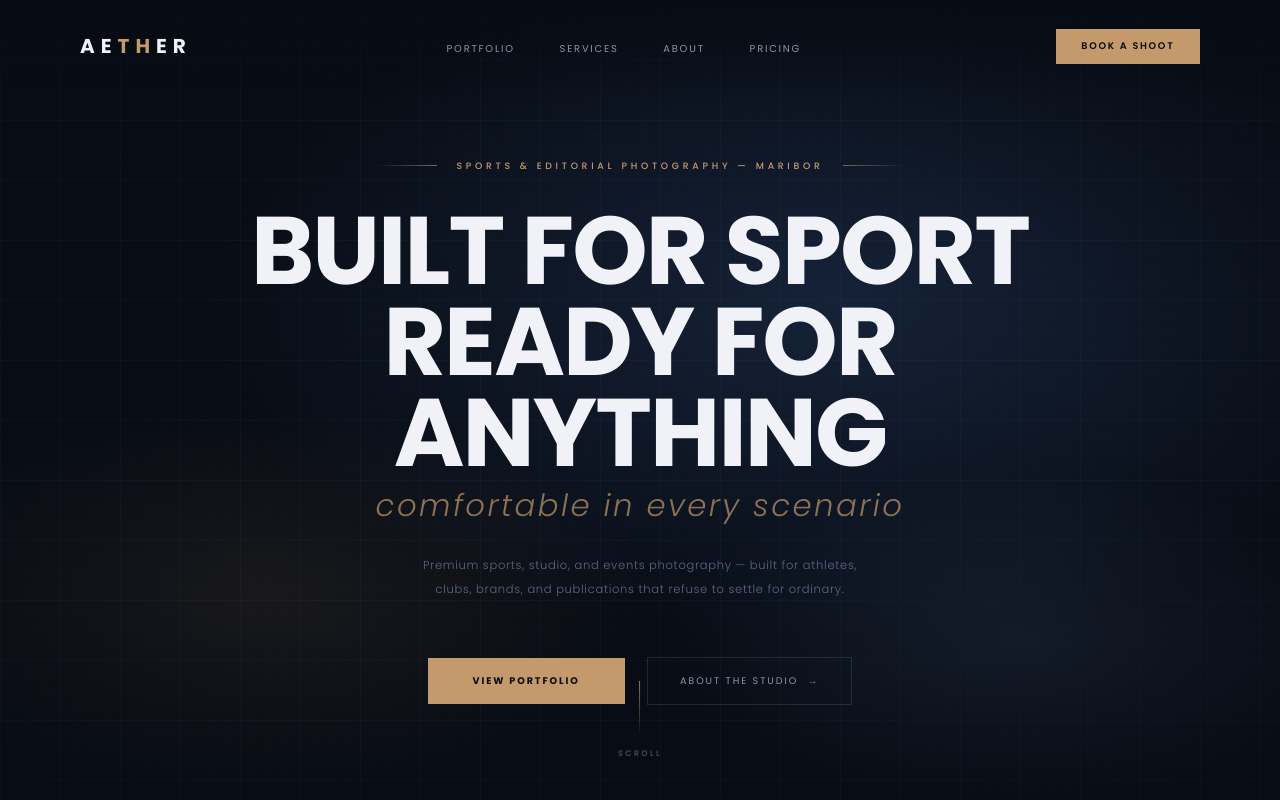
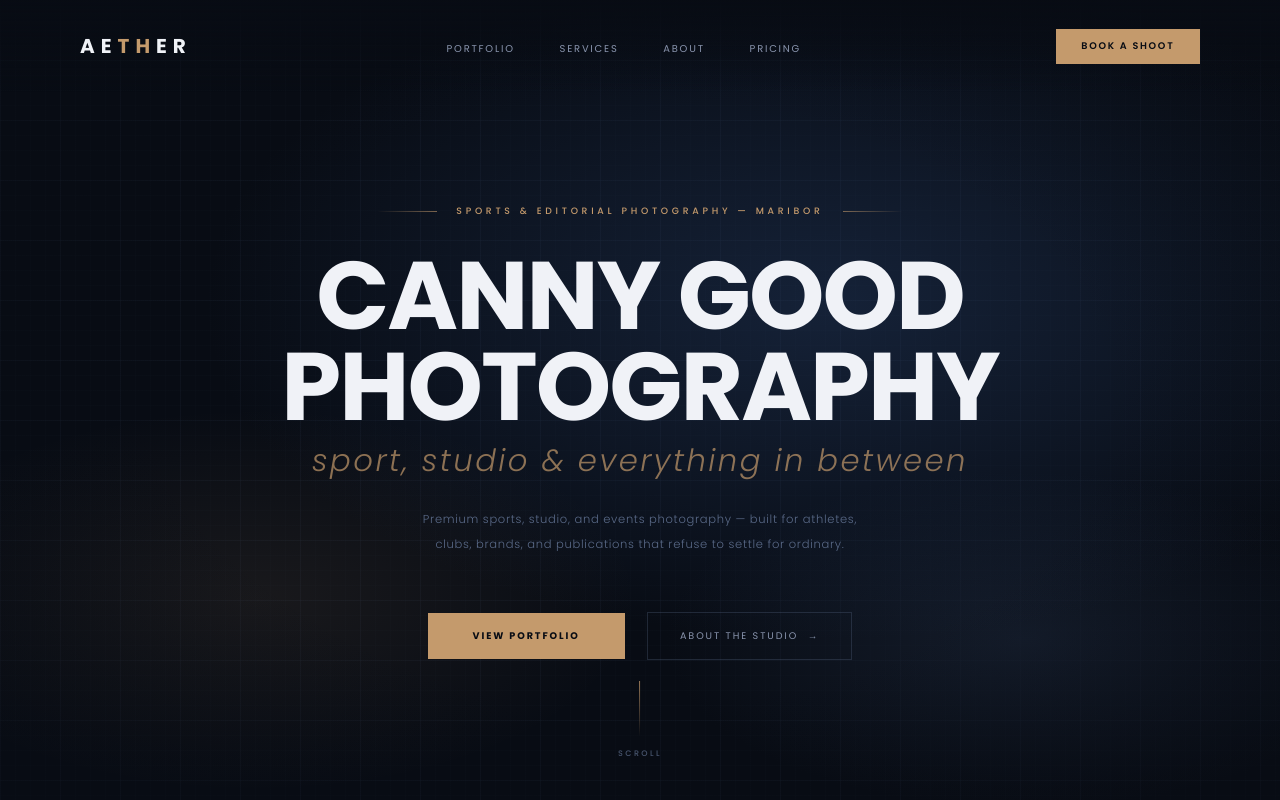
Before and after one commit to Matttttt200111/WebsiteAether, a plain HTML site: page index.html in a window 1280 px wide. Shown: the top 800 px of the page. Drawn offline with Linux system fonts and the light colour scheme.

Commit message:
Update index.html

```diff
--- a/index.html
+++ b/index.html
@@ -692,7 +692,7 @@ footer::before {
   <div class="hero-vignette"></div>
   <div class="hero-content">
     <p class="hero-eyebrow">Sports & Editorial Photography — Maribor</p>
-    <h1>Built for Sport<br>Ready for anything<em>comfortable in every scenario</em></h1>
+    <h1>Canny Good<br>Photography<em>sport, studio & everything in between</em></h1>
     <p class="hero-sub">Premium sports, studio, and events photography — built for athletes, clubs, brands, and publications that refuse to settle for ordinary.</p>
     <div class="hero-actions">
       <a href="#portfolio" class="btn-primary">View Portfolio</a>
```
